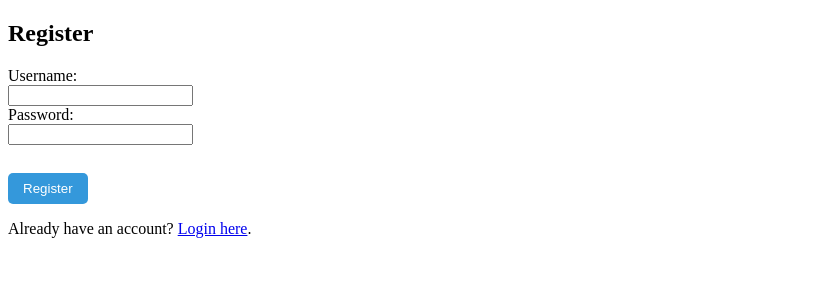
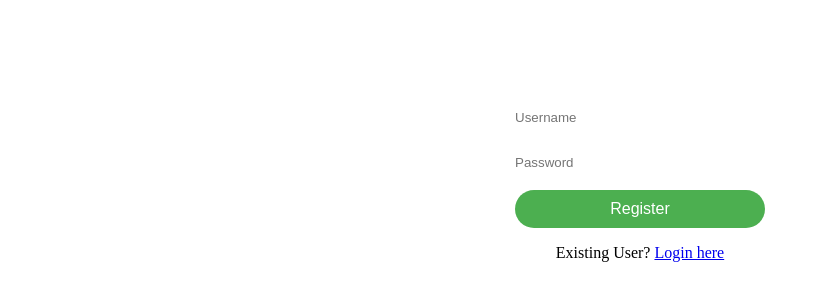
Before and after one commit to uwaiseibna2/PrivateImageRepositoryApp-GoogleCloudCI-CD, a Flask app: page /register in a window 1280 px wide. Shown: the top 301 px of the page, without its empty margins (0-820 px from the left). Run offline with Flask 3, Linux system fonts and the light colour scheme; parts of the project's set-up code (start-up, migrations or seed data) failed here and were passed over.

Commit message:
update-register

```diff
--- a/app.py
+++ b/app.py
@@ -1,5 +1,5 @@
 import os
-from flask import Flask, render_template, request, redirect, url_for
+from flask import Flask, render_template, request, redirect, url_for,flash
 from flask_login import UserMixin, LoginManager, login_user, logout_user, login_required, current_user
 from werkzeug.security import generate_password_hash, check_password_hash
 from datetime import datetime
@@ -64,7 +64,7 @@ def login():
             login_user(User(user['id'], user['username'], user['password']))
             return redirect(url_for('home'))
         else:
-            return "Invalid username or password"
+            flash('Invalid username or password', 'error')
 
     return render_template('login.html')
 #comment
@@ -80,11 +80,11 @@ def register():
         existing_user = cursor.fetchone()
 
         if existing_user:
-            return "This username already exists. Please choose a different one."
+            flash('This username already exists', 'error')
         else:
             cursor.execute("INSERT INTO User (username, password) VALUES (%s, %s)", (username, hashed_password))
             connection.commit()
-
+            flash('Account created successfully', 'success')
             cursor.execute("SELECT * FROM User WHERE username=%s", (username,))
             new_user = cursor.fetchone()
             if new_user:
@@ -94,7 +94,7 @@ def register():
 
     return render_template('register.html', register=True)
 
-@app.route('/logout')
+@app.route('/logout', methods=['POST'] )
 @login_required
 def logout():
     logout_user()
--- a/templates/register.html
+++ b/templates/register.html
@@ -4,31 +4,53 @@
     <meta charset="UTF-8">
     <title>Register</title>
     <style>
-        /* ... (previously provided styles) ... */
-        .register-btn {
-            padding: 8px 15px;
-            background-color: #3498db;
+        /* Your existing styles here */
+
+        .register-form {
+            text-align: center;
+            margin-top: 100px;
+        }
+
+        .register-form input[type="text"],
+        .register-form input[type="password"],
+        .register-form input[type="submit"] {
+            width: 250px;
+            padding: 10px;
+            border-radius: 25px;
+            border: none;
+            margin-bottom: 10px;
+            display: block;
+            margin: 10px auto;
+        }
+
+        .register-form input[type="submit"] {
+            background-color: #4CAF50;
             color: white;
-            border: none;
-            border-radius: 5px;
-            transition: background-color 0.3s ease;
+            font-size: 16px;
             cursor: pointer;
-            margin-top: 10px;
-        }
-        .register-btn:hover {
-            background-color: #2980b9;
         }
     </style>
 </head>
 <body>
-    <h2>Register</h2>
-    <form action="/register" method="POST">
-        <label for="username">Username:</label><br>
-        <input type="text" id="username" name="username"><br>
-        <label for="password">Password:</label><br>
-        <input type="password" id="password" name="password"><br><br>
-        <input type="submit" value="Register" class="register-btn">
-    </form>
-    <p>Already have an account? <a href="/login">Login here</a>.</p>
+    <div class="register-form">
+
+
+        {% with messages = get_flashed_messages() %}
+            {% if messages %}
+                <div class="flash-messages">
+                    {% for message in messages %}
+                        <p>{{ message }}</p>
+                    {% endfor %}
+                </div>
+            {% endif %}
+        {% endwith %}
+
+        <form action="/register" method="POST">
+            <input type="text" name="username" placeholder="Username">
+            <input type="password" name="password" placeholder="Password">
+            <input type="submit" value="Register">
+        </form>
+        <p>Existing User? <a href="/login" class="button">Login here</a></p>
+    </div>
 </body>
 </html>
```
Also changed, not shown: templates/login.html (+40 -20 lines).
